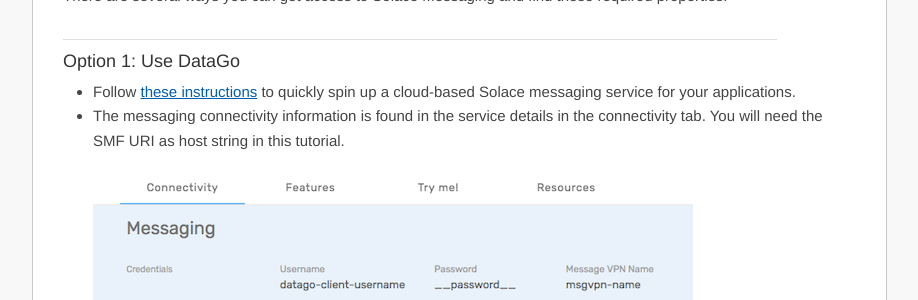
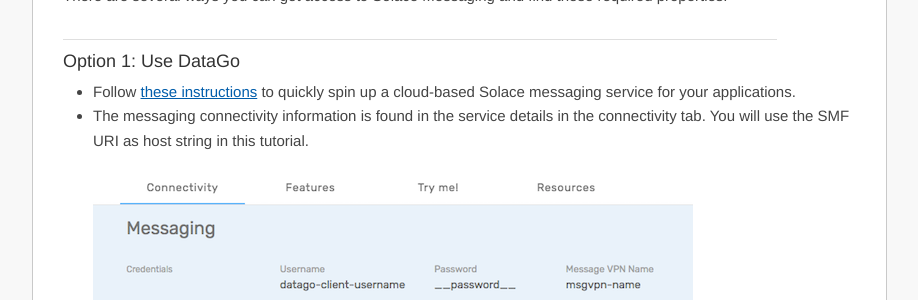
Before and after one commit to SolaceSamples/solace-samples-java-jcsmp, a Jekyll site: the page built from docs/_tutorials/topic-to-queue-mapping.md, in a window 1280 px wide and 900 px high, scrolled down 1791 px. Shown: the part 153-453 px from the top of the window, without its empty margins (38-956 px from the left). Built offline with Jekyll 4.4.1, drawn with Linux system fonts in a browser that asks for light colours.

Commit message:
Update following review comments.

```diff
--- a/docs/_tutorials/topic-to-queue-mapping.md
+++ b/docs/_tutorials/topic-to-queue-mapping.md
@@ -77,7 +77,7 @@
 ### Option 1: Use DataGo
 
 * Follow [these instructions]({{ site.links-datago-setup }}){:target="_top"} to quickly spin up a cloud-based Solace messaging service for your applications.
-* The messaging connectivity information is found in the service details in the connectivity tab. You will need the SMF URI as host string in this tutorial.
+* The messaging connectivity information is found in the service details in the connectivity tab. You will use the SMF URI as host string in this tutorial.
     ![]({{ site.baseurl }}/images/connectivity-info.png)
 
 ### Option 2: Start a Solace VMR
```
Also changed, not shown: docs/_includes/intro.html (+5 -5 lines), docs/_tutorials/confirmed-delivery.md (+1 -1 lines), docs/_tutorials/persistence-with-queues.md (+1 -1 lines), docs/_tutorials/publish-subscribe.md (+1 -1 lines), docs/_tutorials/request-reply.md (+1 -1 lines).
